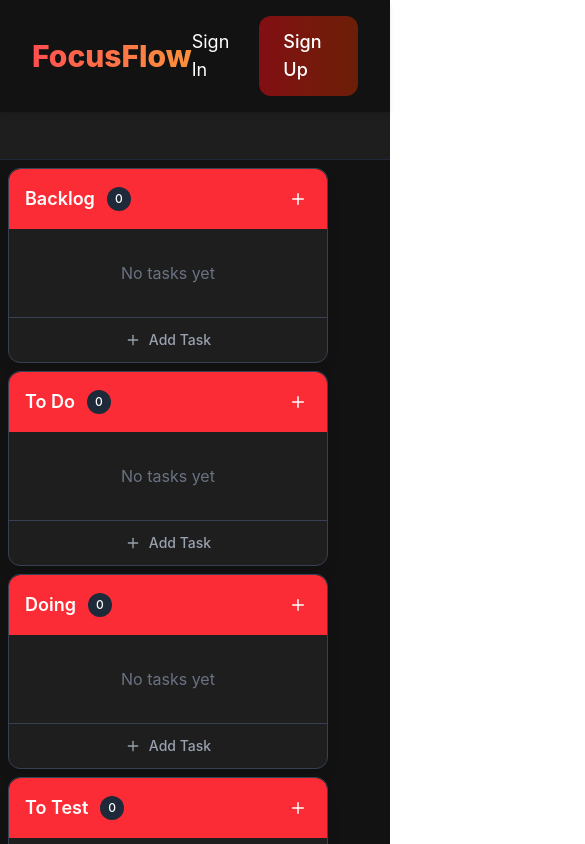
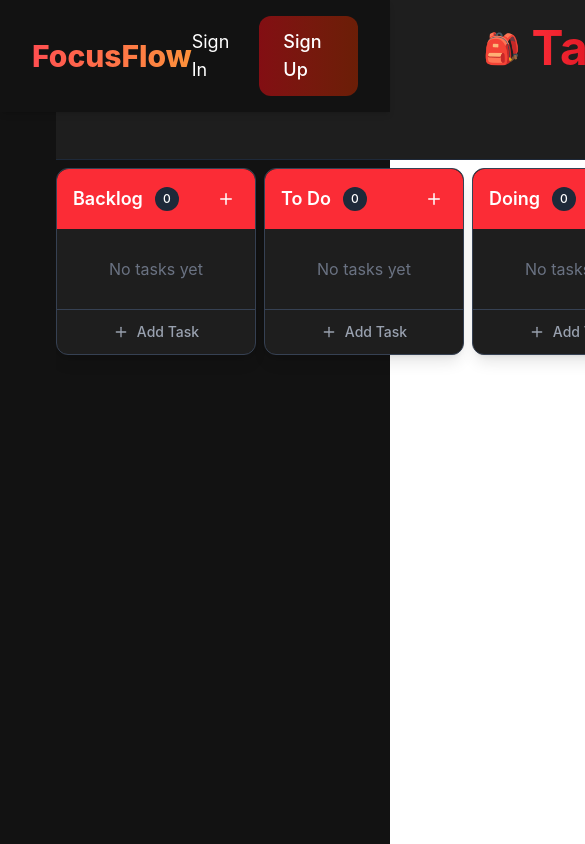
Before and after one commit to JihedSaad001/FocusFlow, a React (Vite) app in the folder User/Focusflow/: page /kanban in a window 390 px wide. Shown: the top 844 px of the page, 585 px wide, since content can reach past the window. Built offline with nearby package versions, Linux system fonts and the light colour scheme.

Commit message:
kanban white space fix 3

```diff
--- a/User/Focusflow/src/components/Column.tsx
+++ b/User/Focusflow/src/components/Column.tsx
@@ -55,7 +55,7 @@ const Column: React.FC<ColumnProps> = ({ column, onAddTask, onDeleteTask }) => {
   return (
     <div
       ref={setNodeRef}
-      className=" bg-[#1E1E1E] max-w-[320px] rounded-xl shadow-lg flex flex-col max-h-[calc(100vh-150px)] border border-gray-700"
+      className="bg-[#1E1E1E] rounded-xl shadow-lg flex flex-col max-h-[calc(100vh-150px)] border border-gray-700"
     >
       {/* Column Header */}
       <div className="flex items-center justify-between p-4 bg-red-500 rounded-t-xl">
@@ -76,7 +76,7 @@ const Column: React.FC<ColumnProps> = ({ column, onAddTask, onDeleteTask }) => {
       </div>
 
       {/* Task List */}
-      <div className="flex-1 overflow-y-auto p-4">
+      <div className="flex-1 overflow-y-auto p-3">
         <SortableContext
           items={column.tasks.map((task) => task.id)}
           strategy={verticalListSortingStrategy}
@@ -100,7 +100,7 @@ const Column: React.FC<ColumnProps> = ({ column, onAddTask, onDeleteTask }) => {
       {showForm ? (
         <form
           onSubmit={handleSubmit}
-          className="bg-gray-800 p-4 rounded-b-xl border-t border-gray-700"
+          className="bg-gray-800 p-3 rounded-b-xl border-t border-gray-700"
         >
           <input
             type="text"
--- a/User/Focusflow/src/components/KanbanBoard.tsx
+++ b/User/Focusflow/src/components/KanbanBoard.tsx
@@ -269,8 +269,8 @@ const KanbanBoard: React.FC = () => {
 
   return (
     <div className="flex h-screen w-full bg-[#121212]">
-      {/* Sidebar Space - Responsive, hidden on very small screens */}
-      <div className="hidden sm:block w-14 sm:w-16 md:w-20 flex-shrink-0" />
+      {/* Sidebar Space - Responsive */}
+      <div className="w-14 sm:w-16 md:w-20 flex-shrink-0" />
 
       {/* Main Content */}
       <div className="flex flex-col flex-1">
@@ -287,20 +287,20 @@ const KanbanBoard: React.FC = () => {
         </div>
 
         {/* Kanban Board Content */}
-        <div className="flex-1 overflow-x-auto p-2 sm:p-4 md:p-6">
+        <div className="flex-1 overflow-x-auto py-2 sm:py-4 md:py-6 pl-0 pr-2 sm:pr-4 md:pr-6">
           <DndContext
             sensors={sensors}
             onDragStart={handleDragStart}
             onDragOver={handleDragOver}
             onDragEnd={handleDragEnd}
           >
-            <div className="flex flex-col xs:flex-row gap-2 sm:gap-3 md:gap-4 min-w-full">
+            <div className="flex flex-row gap-2 sm:gap-3 md:gap-4 min-w-full">
               {board.columns && Array.isArray(board.columns) ? (
                 board.columns.map((column) =>
                   column ? (
                     <div
                       key={column.id}
-                      className="w-full xs:w-[200px] sm:w-[240px] md:w-[280px] lg:w-[320px] flex-shrink-0"
+                      className="w-[200px] sm:w-[240px] md:w-[280px] lg:w-[320px] flex-shrink-0"
                     >
                       <Column
                         column={column}
--- a/User/Focusflow/src/components/TaskCard.tsx
+++ b/User/Focusflow/src/components/TaskCard.tsx
@@ -37,12 +37,14 @@ const TaskCard: React.FC<TaskCardProps> = ({ task, columnId, onDelete }) => {
       style={style}
       {...attributes}
       {...listeners}
-      className="bg-gray-800 rounded-lg shadow-md p-4 mb-3 cursor-grab active:cursor-grabbing border border-gray-700 hover:border-red-500 hover:shadow-lg transition-all duration-200"
+      className="w-full bg-gray-800 rounded-lg shadow-md p-3 mb-2 cursor-grab active:cursor-grabbing border border-gray-700 hover:border-red-500 hover:shadow-lg transition-all duration-200"
     >
-      <div className="flex items-center justify-between mb-3">
+      <div className="flex items-center justify-between mb-2">
         <div className="flex items-center">
-          <span className="text-2xl mr-3">{task.icon}</span>
-          <h3 className="font-medium text-gray-100 text-lg">{task.title}</h3>
+          <span className="text-2xl mr-2">{task.icon}</span>
+          <h3 className="font-medium text-gray-100 text-base truncate">
+            {task.title}
+          </h3>
         </div>
         <button
           onClick={() => onDelete(task.id, columnId)}
@@ -54,7 +56,7 @@ const TaskCard: React.FC<TaskCardProps> = ({ task, columnId, onDelete }) => {
 
       <div className="flex justify-between items-center">
         <span
-          className={`text-xs font-medium px-3 py-1 rounded-full ${getPriorityColor(
+          className={`text-xs font-medium px-2 py-1 rounded-full ${getPriorityColor(
             task.priority
           )}`}
         >
```
